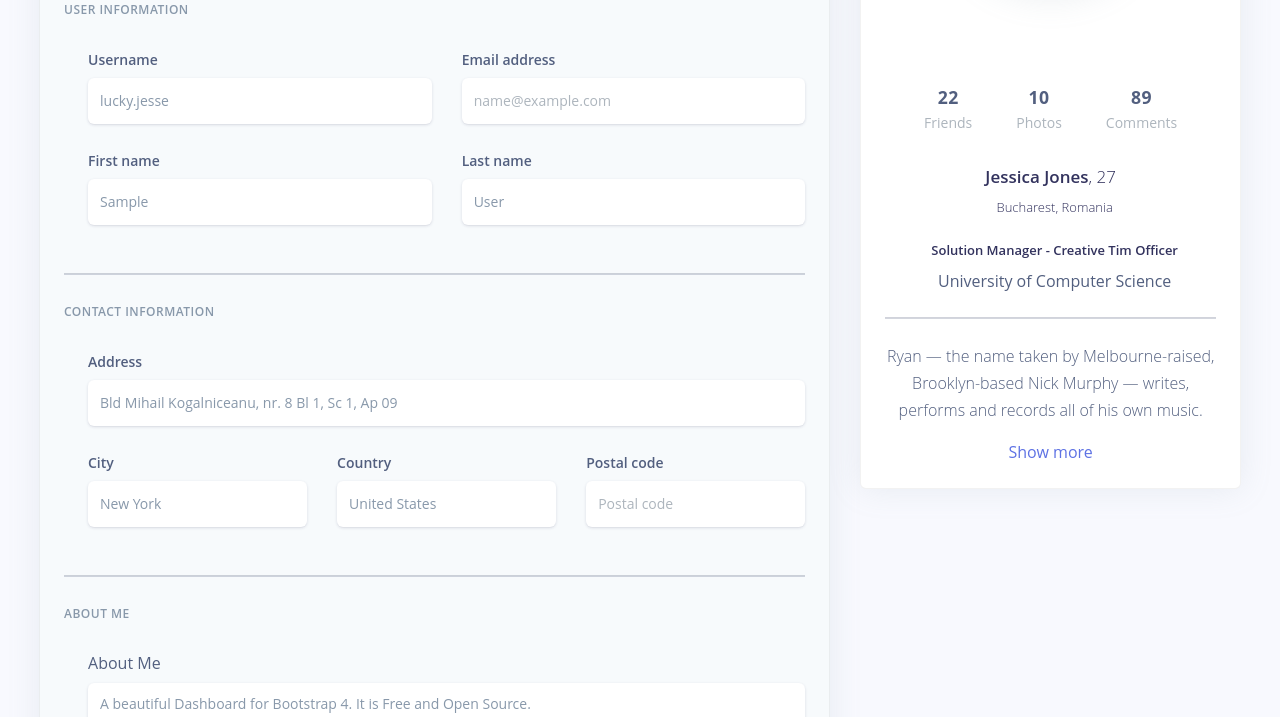
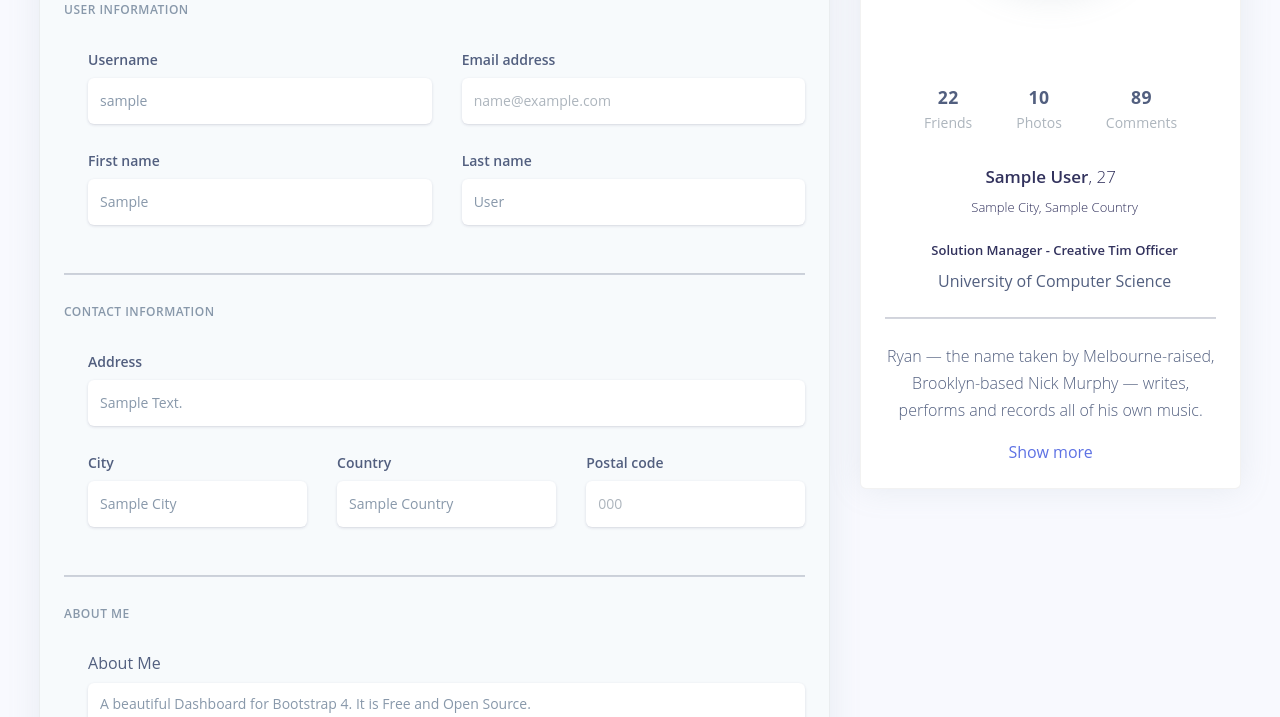
Before and after one commit to devgithubs/HIVE, a Flask app: a page that uses templates/profile.html in a window 1280 px wide. Shown: the part 695-1412 px from the top of the page. Run offline with Flask 2, Linux system fonts and the light colour scheme; the visitor is signed in with stand-in values (Sample User, id 1); a database or web service that is not in the repository returns one stand-in record (values such as "Sample title"); some libraries are stand-ins or nearby versions.

Commit message:
Add jinja placeholder text to profile page to display user info

```diff
--- a/templates/profile.html
+++ b/templates/profile.html
@@ -141,10 +141,10 @@
               </div>
               <div class="text-center">
                 <h3>
-                  Jessica Jones<span class="font-weight-light">, 27</span>
+                  {{ admins.firstName.title() }} {{ admins.lastName.title() }}<span class="font-weight-light">, 27</span>
                 </h3>
                 <div class="h5 font-weight-300">
-                  <i class="ni location_pin mr-2"></i>Bucharest, Romania
+                  <i class="ni location_pin mr-2"></i>{{ admins.city.title() }}, {{ admins.country.title() }}
                 </div>
                 <div class="h5 mt-4">
                   <i class="ni business_briefcase-24 mr-2"></i>Solution Manager - Creative Tim Officer
@@ -179,7 +179,7 @@
                     <div class="col-lg-6">
                       <div class="form-group focused">
                         <label class="form-control-label" for="input-username">Username</label>
-                        <input type="text" id="input-username" class="form-control form-control-alternative" placeholder="Username" value="lucky.jesse">
+                        <input type="text" id="input-username" class="form-control form-control-alternative" placeholder="Username" value="{{ admins.user_name }}">
                       </div>
                     </div>
                     <div class="col-lg-6">
@@ -193,7 +193,7 @@
                     <div class="col-lg-6">
                       <div class="form-group focused">
                         <label class="form-control-label" for="input-first-name">First name</label>
-                        <input type="text" id="input-first-name" class="form-control form-control-alternative" placeholder="First name" value="{{ username }}">
+                        <input type="text" id="input-first-name" class="form-control form-control-alternative" placeholder="First name" value="{{ admins.firstName.title() }}">
                       </div>
                     </div>
                     <div class="col-lg-6">
@@ -212,7 +212,7 @@
                     <div class="col-md-12">
                       <div class="form-group focused">
                         <label class="form-control-label" for="input-address">Address</label>
-                        <input id="input-address" class="form-control form-control-alternative" placeholder="Home Address" value="Bld Mihail Kogalniceanu, nr. 8 Bl 1, Sc 1, Ap 09" type="text">
+                        <input id="input-address" class="form-control form-control-alternative" placeholder="Home Address" value="{{ admins.address.title() }}" type="text">
                       </div>
                     </div>
                   </div>
@@ -220,19 +220,19 @@
                     <div class="col-lg-4">
                       <div class="form-group focused">
                         <label class="form-control-label" for="input-city">City</label>
-                        <input type="text" id="input-city" class="form-control form-control-alternative" placeholder="City" value="New York">
+                        <input type="text" id="input-city" class="form-control form-control-alternative" placeholder="City" value="{{ admins.city.title() }}">
                       </div>
                     </div>
                     <div class="col-lg-4">
                       <div class="form-group focused">
                         <label class="form-control-label" for="input-country">Country</label>
-                        <input type="text" id="input-country" class="form-control form-control-alternative" placeholder="Country" value="United States">
+                        <input type="text" id="input-country" class="form-control form-control-alternative" placeholder="Country" value="{{ admins.country.title() }}">
                       </div>
                     </div>
                     <div class="col-lg-4">
                       <div class="form-group">
                         <label class="form-control-label" for="input-country">Postal code</label>
-                        <input type="number" id="input-postal-code" class="form-control form-control-alternative" placeholder="Postal code">
+                        <input type="number" id="input-postal-code" class="form-control form-control-alternative" placeholder="{{ admins.post_code.title() }}">
                       </div>
                     </div>
                   </div>
```
